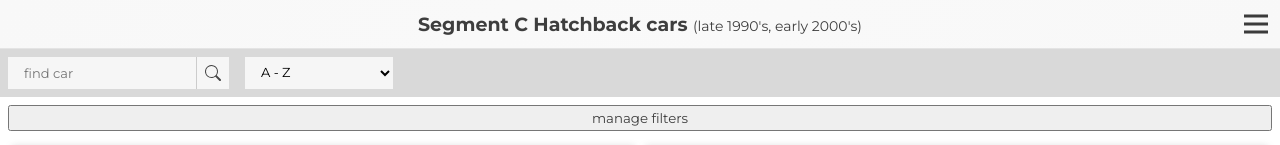
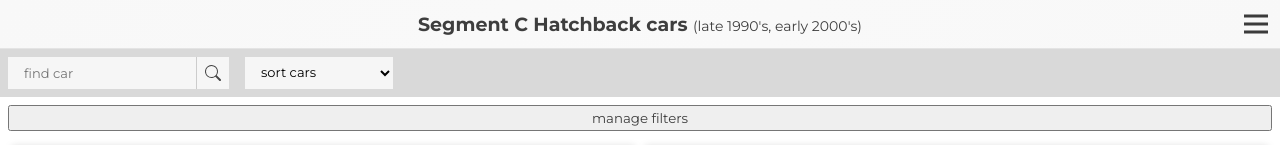
Before and after one commit to writecleancode/compact-cars, a React (Vite) app: page / in a window 1280 px wide. Shown: the top 145 px of the page. Built offline with nearby package versions, Linux system fonts and the light colour scheme.

Commit message:
'MainTemplate' - deleted component; 'SortSelect': moved logic of handling select options to 'Dashboard' to make 'SortSelect' reusable

```diff
--- a/src/components/atoms/SortSelect/SortSelect.tsx
+++ b/src/components/atoms/SortSelect/SortSelect.tsx
@@ -1,4 +1,3 @@
-import { ChangeEvent, useState } from 'react';
 import { StyledSelect, Wrapper } from './SortSelect.styles';
 
 type SortSelectProps = {
@@ -8,18 +7,13 @@ type SortSelectProps = {
 	}[];
 };
 
-export const SortSelect = ({ options, handleSort }: SortSelectProps) => {
-	const [selectedValue, setSelectedValue] = useState(options[0].value);
-
-	const handleSelectedValueChange = (e: ChangeEvent<HTMLSelectElement>) => {
-		const selectedValue = e.target.value;
-		setSelectedValue(selectedValue);
-		handleSort(selectedValue);
-	};
-
+export const SortSelect = ({ options, defaultOption, selectedValue, handleSelectedValueChange }: SortSelectProps) => {
 	return (
 		<Wrapper>
-			<StyledSelect value={selectedValue} onChange={handleSelectedValueChange}>
+			<StyledSelect value={selectedValue} onChange={handleSelectedValueChange} aria-label='sort cars'>
+				<option value={''} disabled>
+					{defaultOption}
+				</option>
 				{options.map(({ value, text }) => (
 					<option key={value} value={value}>
 						{text}
--- a/src/components/templates/MainTemplate/MainTemplate.styles.ts
+++ /dev/null
@@ -1,5 +0,0 @@
-import styled from 'styled-components';
-
-export const Wrapper = styled.div`
-
-    `;
--- a/src/components/templates/MainTemplate/MainTemplate.tsx
+++ /dev/null
@@ -1,10 +0,0 @@
-import { ReactNode } from 'react';
-import { Wrapper } from './MainTemplate.styles';
-
-type MainTemplateProps = {
-	children: ReactNode;
-};
-
-export const MainTemplate = ({ children }: MainTemplateProps) => {
-	return <Wrapper>{children}</Wrapper>;
-};
--- a/src/views/Dashboard/Dashboard.tsx
+++ b/src/views/Dashboard/Dashboard.tsx
@@ -17,6 +17,7 @@ let filteredCars = [];
 export const Dashboard = () => {
 	const { cars, setCars, comparedCars, setComparedCars } = useOutletContext();
 	const [carsToDisplay, setCarsToDisplay] = useState(cars);
+	const [selectedSortValue, setSelectedSortValue] = useState('');
 	const [usersFilterPreferences, setUsersFilterPreferences] = useState({ brands: filterBrandsData, years: filterYearsData });
 	const [searchPhrase, setSearchPhrase] = useState('');
 	const [isModalOpen, setModalState] = useState(false);
@@ -93,6 +94,12 @@ export const Dashboard = () => {
 		setCars(sortedCars);
 	};
 
+	const handleSelectedValueChange = (e: ChangeEvent<HTMLSelectElement>) => {
+		const selectedValue = e.target.value;
+		setSelectedSortValue(selectedValue);
+		sortCars(selectedValue);
+	};
+
 	const handleFilterCars = () => {
 		filteredCars = cars;
 
@@ -151,7 +158,7 @@ export const Dashboard = () => {
 		<Wrapper>
 			<SearchWrapper>
 				<SearchInput value={searchPhrase} handleInputChange={handleSearchInputChange} />
-				<SortSelect options={selectOptions} handleSort={sortCars} />
+				<SortSelect options={selectOptions} defaultOption='sort cars' selectedValue={selectedSortValue} handleSelectedValueChange={handleSelectedValueChange} />
 			</SearchWrapper>
 			<FiltersWrapper>
 				<ManageFiltersButton onClick={openModal}>manage filters</ManageFiltersButton>
--- a/src/views/Root.tsx
+++ b/src/views/Root.tsx
@@ -1,10 +1,9 @@
 import { useEffect, useState } from 'react';
 import { Outlet, useLocation } from 'react-router-dom';
+import { cars as carsData } from 'src/data/cars';
 import { GlobalStyle } from 'src/assets/styles/GlobalStyle';
-import { MainTemplate } from 'src/components/templates/MainTemplate/MainTemplate';
 import { Header } from 'src/components/atoms/Header/Header';
 import { NavBar } from 'src/components/organisms/NavBar/NavBar';
-import { cars as carsData } from 'src/data/cars';
 
 export const Root = () => {
 	const currentRoute = useLocation();
@@ -27,10 +26,10 @@ export const Root = () => {
 	return (
 		<div>
 			<GlobalStyle />
-			<MainTemplate>
+			<div>
 				<Header isNavActive={isNavActive} handleMobileNav={handleMobileNav} />
 				<NavBar isNavActive={isNavActive} closeMobileNav={closeMobileNav} comparedCarsNumber={comparedCars.length} />
-			</MainTemplate>
+			</div>
 			<Outlet context={{ cars, setCars, comparedCars, setComparedCars }} />
 		</div>
 	);
```
